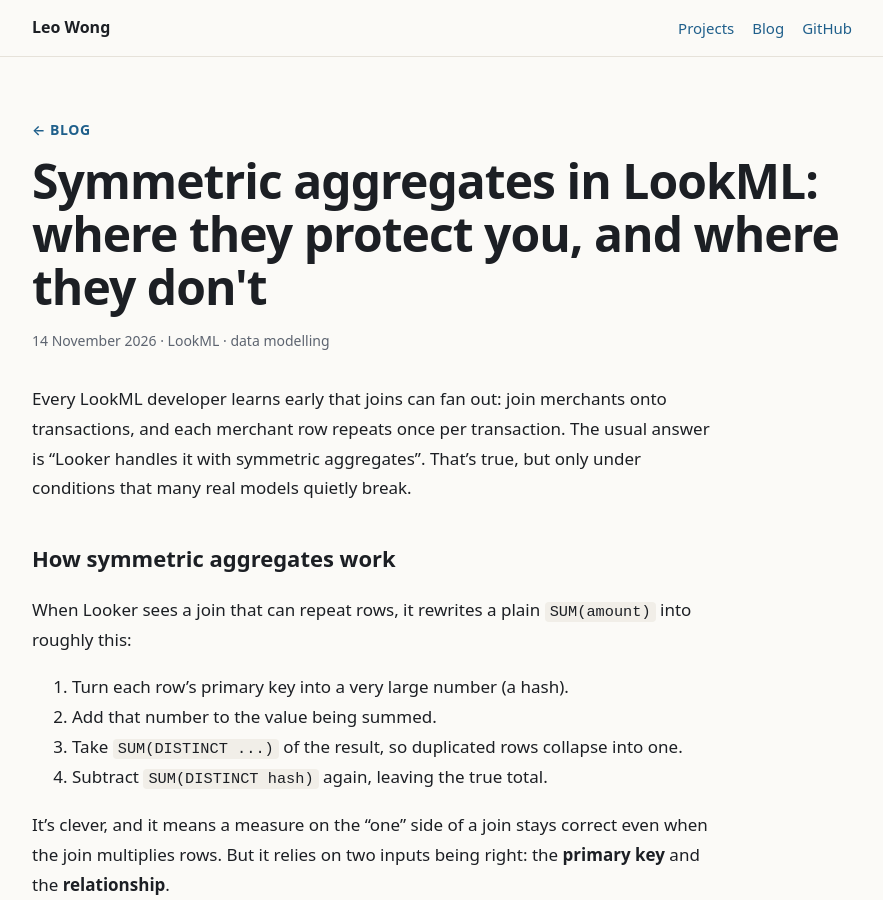
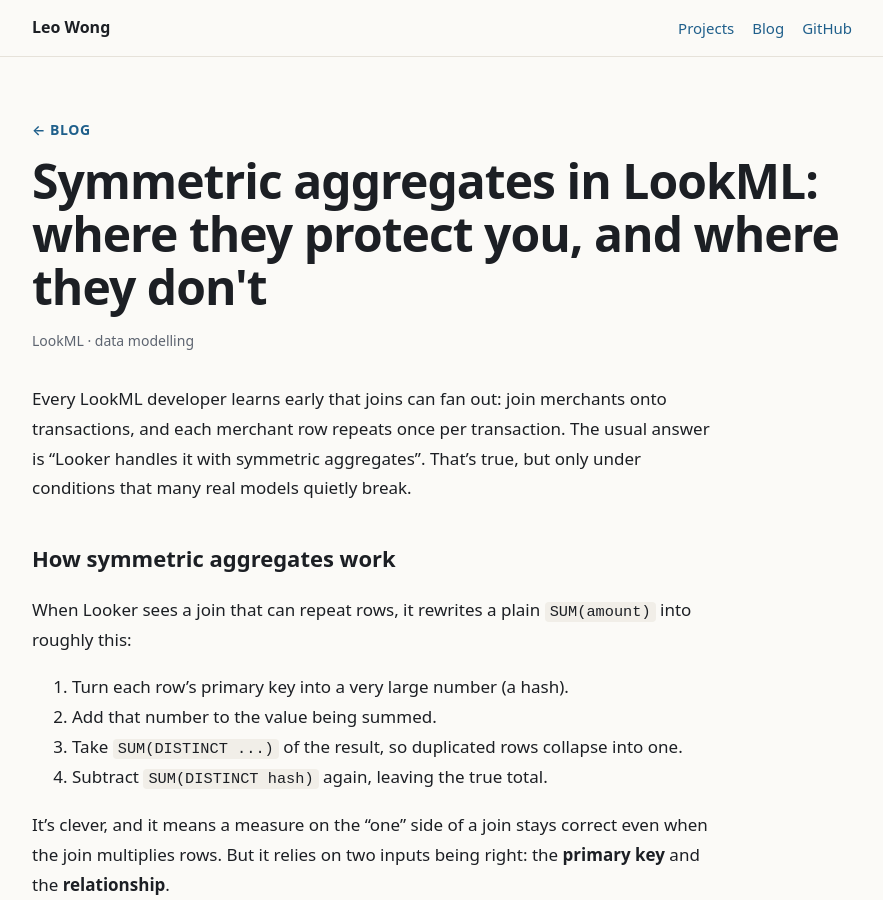
Before and after one commit to leo-data-gig-world/leo-data-gig-world.github.io, a Jekyll site: the page built from _posts/2026-11-14-lookml-fanout.md, in a window 1280 px wide and 900 px high. Shown: the whole window, without its empty margins (198-1081 px from the left). Built offline with Jekyll 4.4.1, drawn with Linux system fonts in a browser that asks for light colours; our own code applies the rules of GitHub Pages for plain Markdown files.

Commit message:
Hide post dates (shown only for news posts); redirect old post URL

```diff
--- a/_layouts/post.html
+++ b/_layouts/post.html
@@ -4,6 +4,6 @@ layout: default
 <main class="wrap post">
   <p class="eyebrow"><a href="{{ '/blog/' | relative_url }}">← Blog</a></p>
   <h1>{{ page.title }}</h1>
-  <p class="meta">{{ page.date | date: "%-d %B %Y" }}{% if page.tags %} · {{ page.tags | join: " · " }}{% endif %}</p>
+  <p class="meta">{% if page.show_date %}{{ page.date | date: "%-d %B %Y" }} · {% endif %}{{ page.tags | join: " · " }}</p>
   <article class="prose">{{ content }}</article>
 </main>
--- a/blog/index.html
+++ b/blog/index.html
@@ -13,7 +13,7 @@ description: Practical writing on analytics engineering, data platforms and LLM
   {% if site.posts.size == 0 %}<p class="muted">First posts coming soon.</p>{% endif %}
   {% for post in site.posts %}
     <a class="postrow" href="{{ post.url | relative_url }}">
-      <span class="when">{{ post.date | date: "%-d %b %Y" }}</span>
+      <span class="when">{% if post.show_date %}{{ post.date | date: "%-d %b %Y" }}{% else %}{{ post.tags | first }}{% endif %}</span>
       <span><strong>{{ post.title }}</strong><br><span class="muted">{{ post.description }}</span></span>
     </a>
   {% endfor %}
```
Also changed, not shown: _posts/2026-11-14-lookml-fanout.md (+1 -0 lines).
